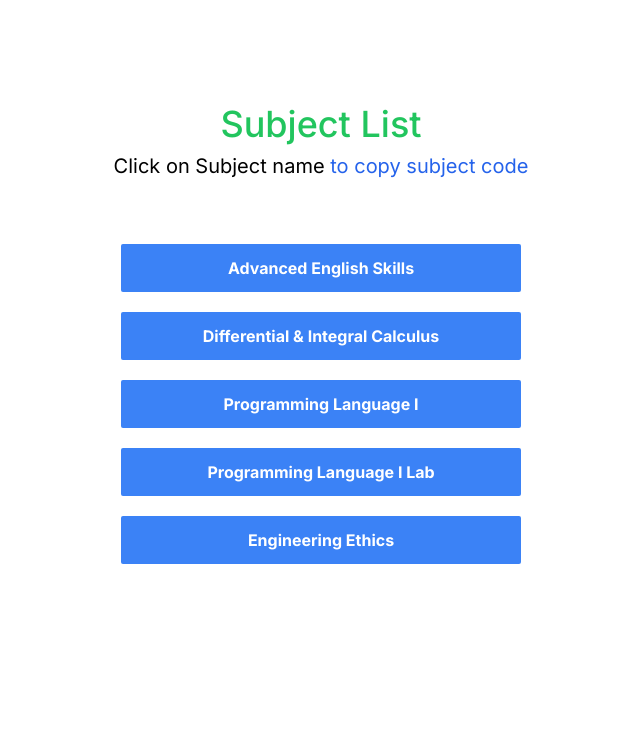
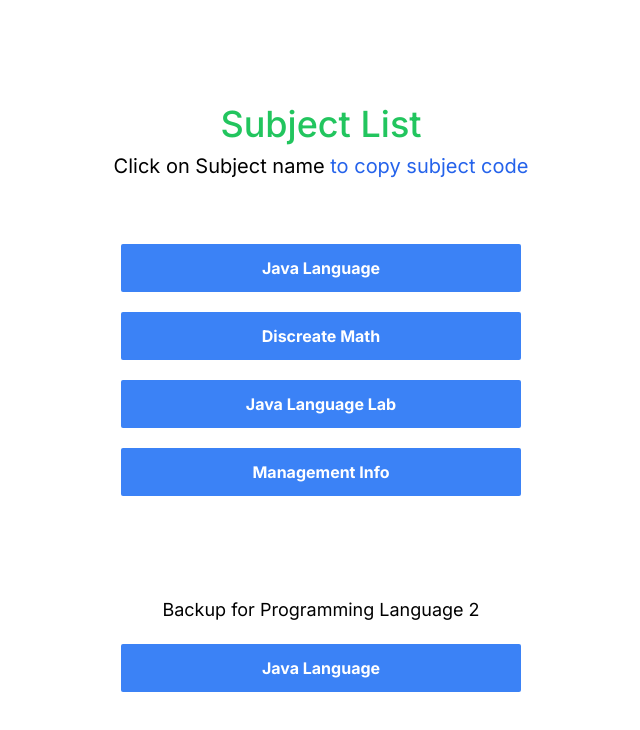
Before and after one commit to minhazurakash/Subject-picker, a Next.js app: page / in a window 1280 px wide. Shown: the top 730 px of the page, without its empty margins (319-959 px from the left). Built offline with nearby package versions, Linux system fonts and the light colour scheme.

Commit message:
update for 3rd semester

```diff
--- a/src/pages/index.tsx
+++ b/src/pages/index.tsx
@@ -9,11 +9,10 @@ export default function Home() {
   const [selectedSubject, setSelectedSubject] = useState<string>(null);
   const [selectedCodes, setSelectedCodes] = useState<string[]>([]);
   const subjectList = [
-    { name: "Advanced English Skills", code: "ENG103.49" },
-    { name: "Differential & Integral Calculus", code: "MAT141.23" },
-    { name: "Programming Language I", code: "CSE161.34" },
-    { name: "Programming Language I Lab", code: "CSE162.40" },
-    { name: "Engineering Ethics", code: "SOC341.10" },
+    { name: "Java Language", code: "CSE475.3" },
+    { name: "Discreate Math", code: "CSE181.20" },
+    { name: "Java Language Lab", code: "CSE282.7" },
+    { name: "Management Info", code: "CSE475.3" },
   ];
   return (
     <main className={`container mx-auto p-10 ${inter.className}`}>
@@ -53,6 +52,34 @@ export default function Home() {
             </CopyToClipboard>
           );
         })}
+
+        <div className="mt-20">
+          <h2 className="text-lg text-center mb-5">
+            Backup for Programming Language 2
+          </h2>
+          <CopyToClipboard
+            key="CSE281.8"
+            text="CSE281.8"
+            onCopy={(value) => {
+              setSelectedSubject(value);
+              toast.success(`Java Language code is copied!`);
+              if (selectedCodes.some((c) => c === "CSE281.8")) return;
+              setSelectedCodes((prev) => [...prev, value]);
+            }}
+          >
+            <button
+              className={`px-2 py-3 text-white font-bold w-full md:w-[400px] text-[16px] rounded-sm ${
+                selectedSubject === "CSE281.8" && "text-black/70"
+              } ${
+                selectedCodes.some((c) => c === "CSE281.8")
+                  ? "bg-green-500"
+                  : "bg-blue-500"
+              }`}
+            >
+              Java Language
+            </button>
+          </CopyToClipboard>
+        </div>
       </div>
       <Toaster />
     </main>
```
